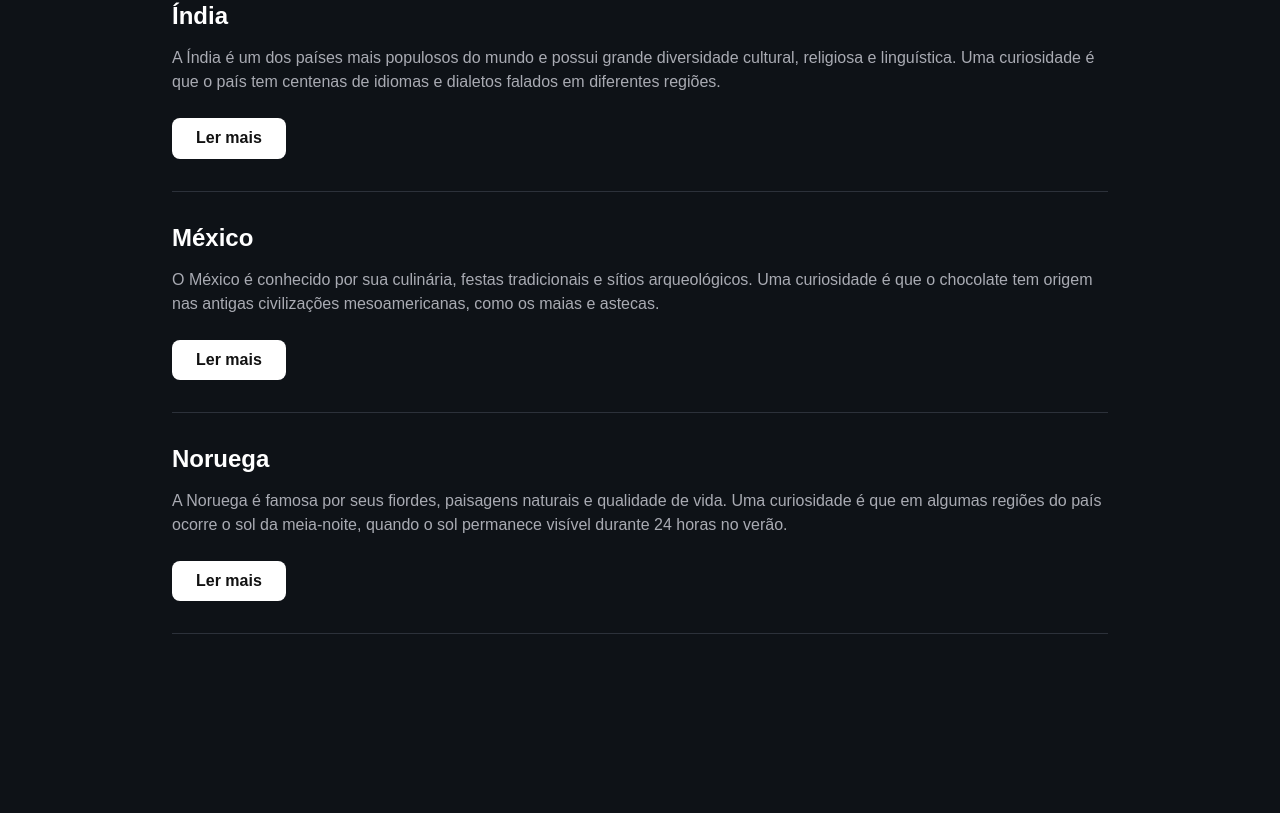
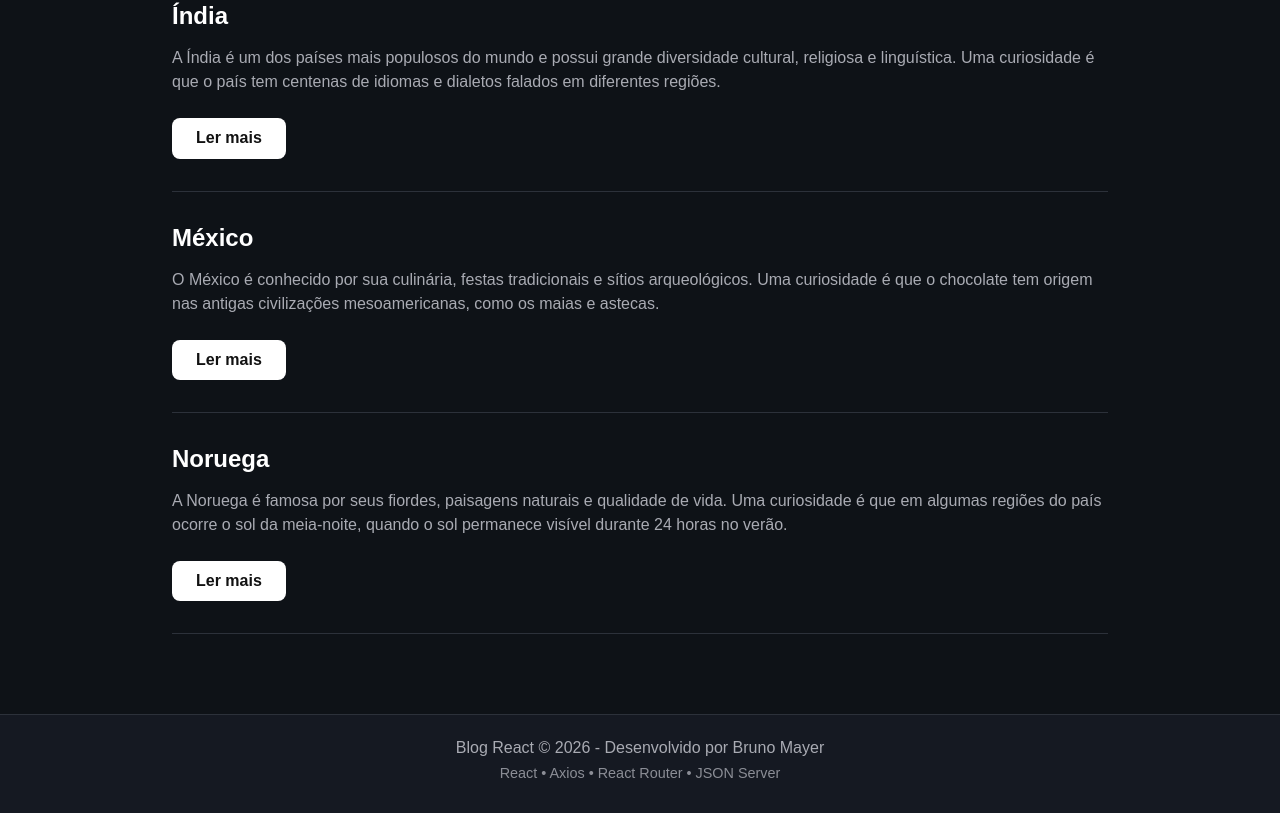
Before and after one commit to BrunoBMayer/Blog-com-React, a React (Vite) app in the folder Blog-React/: page / in a window 1280 px wide. Shown: the part 1844-2657 px from the top of the page. Before the commit the page ends 2510 px from the top, so only its background shows below. Built offline with nearby package versions, Linux system fonts and the light colour scheme; data requests are answered from the project's data file; a web font is replaced by a local one.

Commit message:
feat: criação do footer

```diff
--- a/Blog-React/src/App.css
+++ b/Blog-React/src/App.css
@@ -1,12 +1,21 @@
 .App {
-  min-height: 100vh;
+  min-height: 100vh; /* Faz o app ocupar no mínimo toda a altura da tela */
+
+  display: flex; /* Ativa o Flexbox */
+  flex-direction: column; /* Organiza Navbar, conteúdo e Footer em coluna */
+
   background-color: var(--bg-color);
   color: var(--text-color);
+
   transition: background-color 0.3s, color 0.3s;
 }
 
 .container {
-  max-width: 1000px;
+  max-width: 1000px; /* Limita a largura máxima do conteúdo */
+  width: 100%; /* Permite que o container ocupe a largura disponível em telas menores */
+
   margin: 2rem auto; /* 2rem em cima/baixo e centraliza nas laterais */
   padding: 0 2rem;
+
+  flex: 1; /* Faz o conteúdo ocupar o espaço disponível e empurra o footer para baixo */
 }
--- a/Blog-React/src/App.jsx
+++ b/Blog-React/src/App.jsx
@@ -1,6 +1,7 @@
 import { useEffect, useState } from "react";
 import { Outlet } from "react-router-dom";
 import Navbar from "./components/Navbar";
+import Footer from "./components/Footer";
 import "./App.css";
 
 function App() {
@@ -23,6 +24,8 @@ function App() {
       <main className="container">
         <Outlet />
       </main>
+
+      <Footer />
     </div>
   );
 }
--- /dev/null
+++ b/Blog-React/src/components/Footer.css
@@ -0,0 +1,21 @@
+.footer {
+  background-color: var(--navbar-bg);
+  color: var(--text-color);
+
+  text-align: center;
+  padding: 1.5rem 2rem;
+  margin-top: 3rem;
+
+  border-top: 1px solid var(--border-color);
+  transition: background-color 0.3s, color 0.3s;
+}
+
+.footer p {
+  color: var(--muted-text);
+  margin-bottom: 0.5rem;
+}
+
+.footer-techs {
+  font-size: 0.9rem;
+  opacity: 0.8;
+}
--- /dev/null
+++ b/Blog-React/src/components/Footer.jsx
@@ -0,0 +1,17 @@
+import "./Footer.css";
+
+const Footer = () => {
+  return (
+    <footer className="footer">
+        <p>
+            Blog React &copy; 2026 - Desenvolvido por Bruno Mayer
+        </p>
+
+        <p className="footer-techs">
+            React • Axios • React Router • JSON Server
+        </p>
+    </footer>
+  );
+};
+
+export default Footer
```
